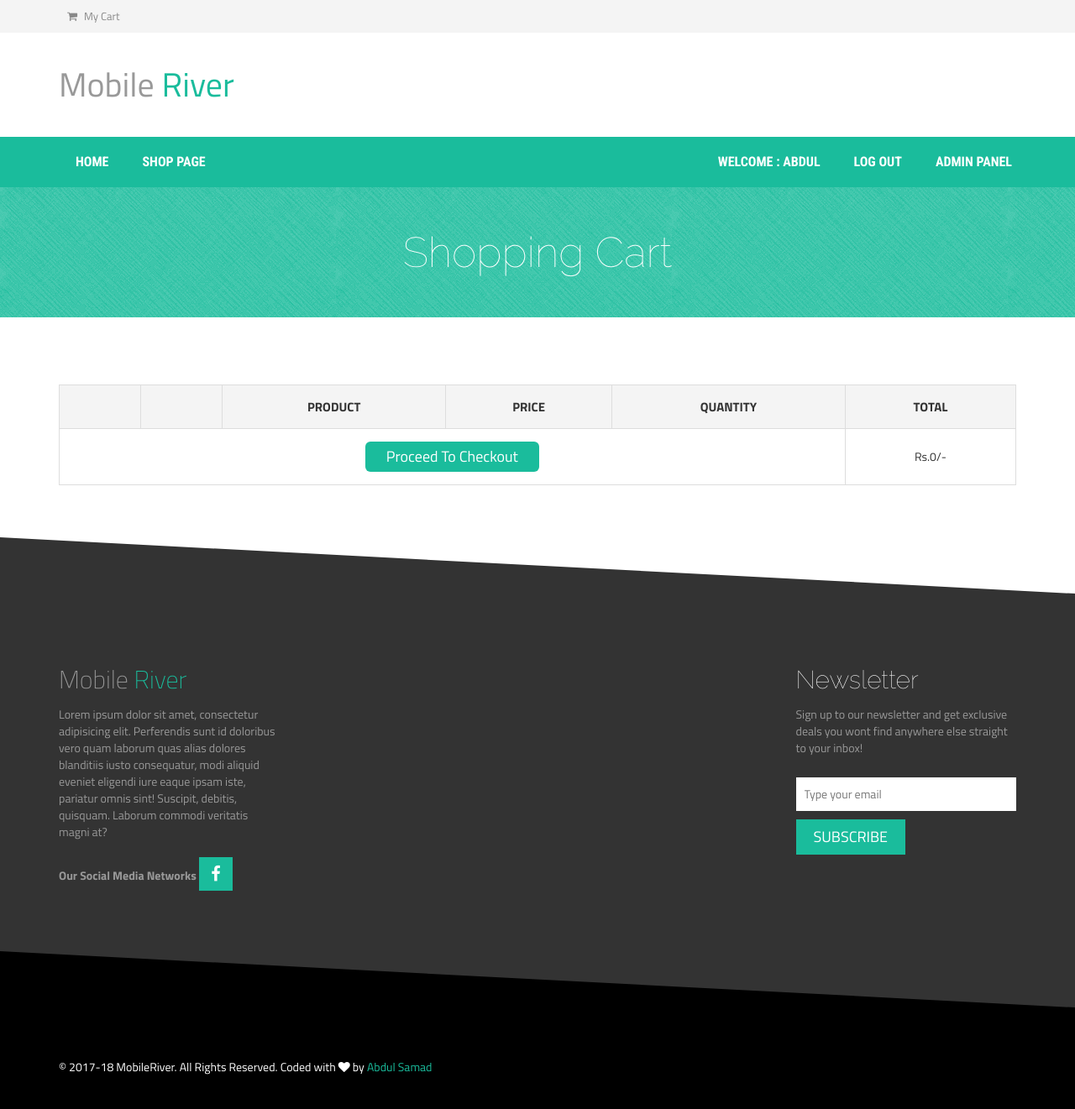
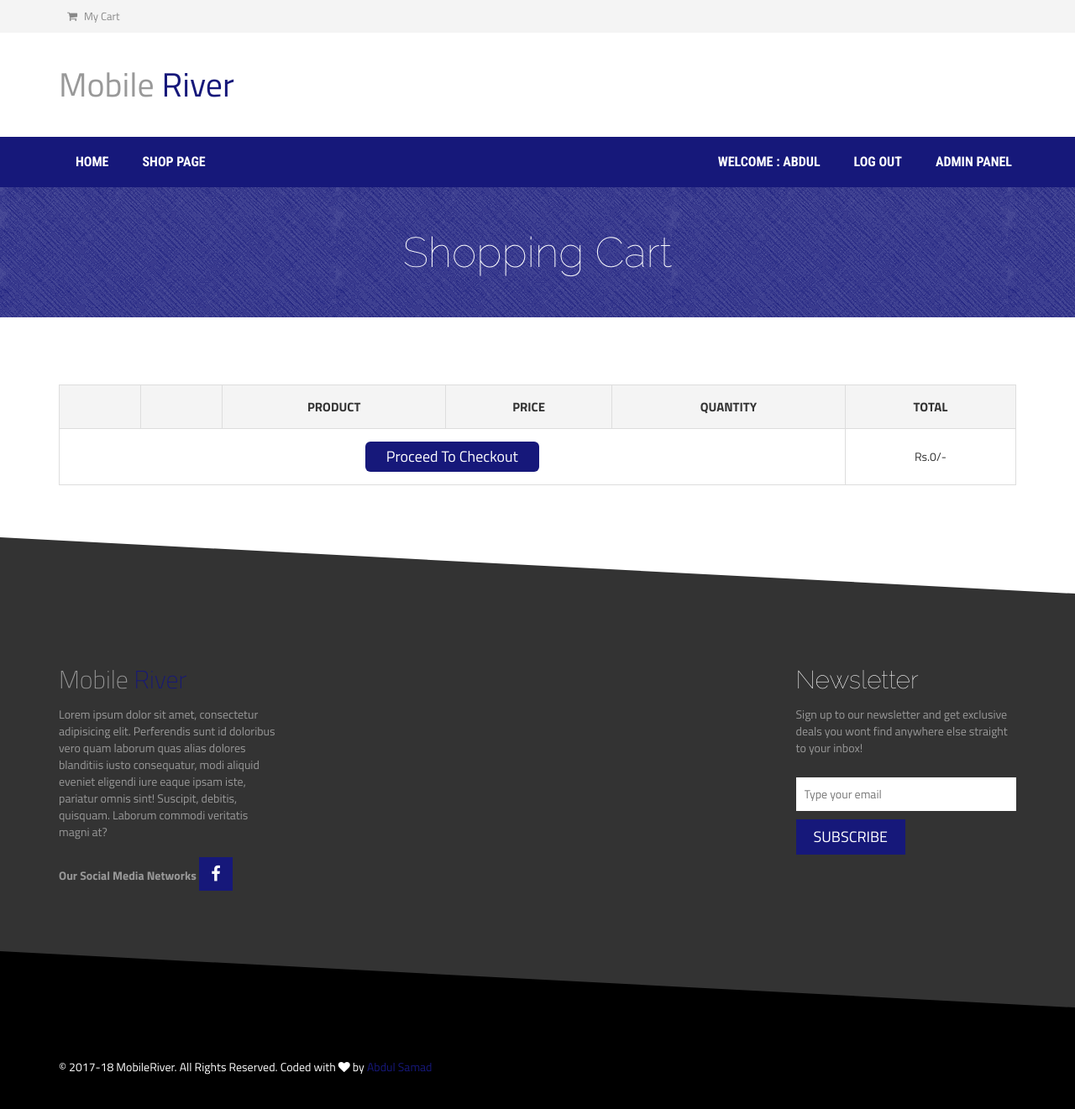
Before and after one commit to mochafaishal/fjbuii, a CodeIgniter app: page /agile3/index.php/cart/viewCart in a window 1280 px wide. Shown: the whole page at 84% size. Run offline with CodeIgniter, Linux system fonts and the light colour scheme; a user stored in the database is signed in; data that the repository does not hold is empty; some libraries are stand-ins or nearby versions.

Commit message:
Ubah Warna
warna biru

```diff
--- a/application/views/shop.php
+++ b/application/views/shop.php
@@ -55,7 +55,7 @@ include "include/head.php";
     echo form_open('Shop/catFilter');
     ?>
     <select class=' add_to_cart_button' name="cat" id="">
-        <option value="mobile">mobile</option>
+        <option value="tahu">tahu</option>
         <option value="tablet">tablet</option>
     </select>
     <button class="add_to_cart_button" >Submit</button>
--- a/application/views/single-product.php
+++ b/application/views/single-product.php
@@ -77,7 +77,7 @@ include "include/head.php";
                                     <div class="product-inner">
                                         <h2 class="product-name"><?php echo $row->product_name ?></h2>
                                         <div class="product-inner-price">
-                                            <ins>Rs.<?php echo $row->product_price ?></ins>
+                                            <ins>Rp.<?php echo $row->product_price ?></ins>
                                         </div>
 
 
--- a/assets/style.css
+++ b/assets/style.css
@@ -74,7 +74,7 @@ body { font-family: 'Titillium Web', sans-serif; }
     text-align: center;
 }
 
-.mainmenu-area {background: none repeat scroll 0 0 #1abc9c;
+.mainmenu-area {background: none repeat scroll 0 0 #16187A;
 font-family: "Roboto Condensed",sans-serif;
 text-transform: uppercase;
 width: 100%;
@@ -91,7 +91,7 @@ z-index: 999;}
 }
 .logo h1 a:hover {text-decoration: none;opacity: .7}
 .logo h1 a span {
-    color: #1abc9c;
+    color: #16187A;
 }
 .shopping-item {
     border: 1px solid #ddd;
@@ -435,7 +435,7 @@ padding: 35px 0 180px;}
 
 .footer-bottom-area {background: #000;color: #fff}
 .footer-about-us span {
-  color: #1abc9c;
+  color: #16187A;
 }
 .footer-wid-title {
   font-family: raleway;
@@ -462,7 +462,7 @@ padding: 35px 0 180px;}
 
 
 .footer-social a {
-  background: none repeat scroll 0 0 #1abc9c;
+  background: none repeat scroll 0 0 #16187A;
   color: #fff;
   display: inline-block;
   font-size: 20px;
@@ -471,7 +471,7 @@ padding: 35px 0 180px;}
   margin-right: 10px;
   padding-top: 5px;
   text-align: center;
-  width: 40px;border: 1px solid #1abc9c;
+  width: 40px;border: 1px solid #16187A;
 }
 
 .footer-social a:hover {background-color: #222;border-color: #666}
@@ -487,19 +487,19 @@ padding: 35px 0 180px;}
     width: 100%;
 }
 .newsletter-form input[type="submit"] {
-    background: none repeat scroll 0 0 #1abc9c;
+    background: none repeat scroll 0 0 #16187A;
     border: medium none;
     color: #fff;
     display: inline-block;
     font-size: 18px;
     padding: 7px 20px;
-    text-transform: uppercase;border: 1px solid #1abc9c;
+    text-transform: uppercase;border: 1px solid #16187A;
 }
 .newsletter-form input[type="submit"]:hover {background: #222;border-color: #666}
 .newsletter-form {
     margin-top: 25px;
 }
-a {color: #1abc9c}
+a {color: #16187A}
 a:hover, a:focus {color: #17a78b}
 .footer-bottom-area {
   background: none repeat scroll 0 0 #000;
@@ -560,7 +560,7 @@ width: 10px;
   margin: 10px 0 0;
 }
 
-.product-big-title-area {background: url(img/crossword.png) repeat scroll 0 0 #1ABC9C}
+.product-big-title-area {background: url(img/crossword.png) repeat scroll 0 0 #16187A}
 
 .product-bit-title h2 {
   font-family: raleway;
@@ -594,7 +594,7 @@ input[type="text"], input[type="password"], input[type="email"], textarea {
     padding: 10px;
 }
 input[type="submit"], button[type=submit] {
-    background: none repeat scroll 0 0 #1abc9c;
+    background: none repeat scroll 0 0 #16187A;
     border: medium none;
     color: #fff;
     padding: 11px 20px;
@@ -687,12 +687,12 @@ input[type="submit"]:hover, button[type=submit]:hover {background-color: #222}
     margin-right: 15px;
 }
 .quantity input[type="number"] {
-    border: 1px solid #1abc9c;
+    border: 1px solid #16187A;
     padding: 5px;
     width: 50px;
 }
 .add_to_cart_button {
-    background: none repeat scroll 0 0 #1abc9c;
+    background: none repeat scroll 0 0 #16187A;
     border: medium none;
     color: #fff;
     padding: 6px 25px;display: inline-block
```
Also changed, not shown: other parts of assets/style.css (+31 -31 lines).
